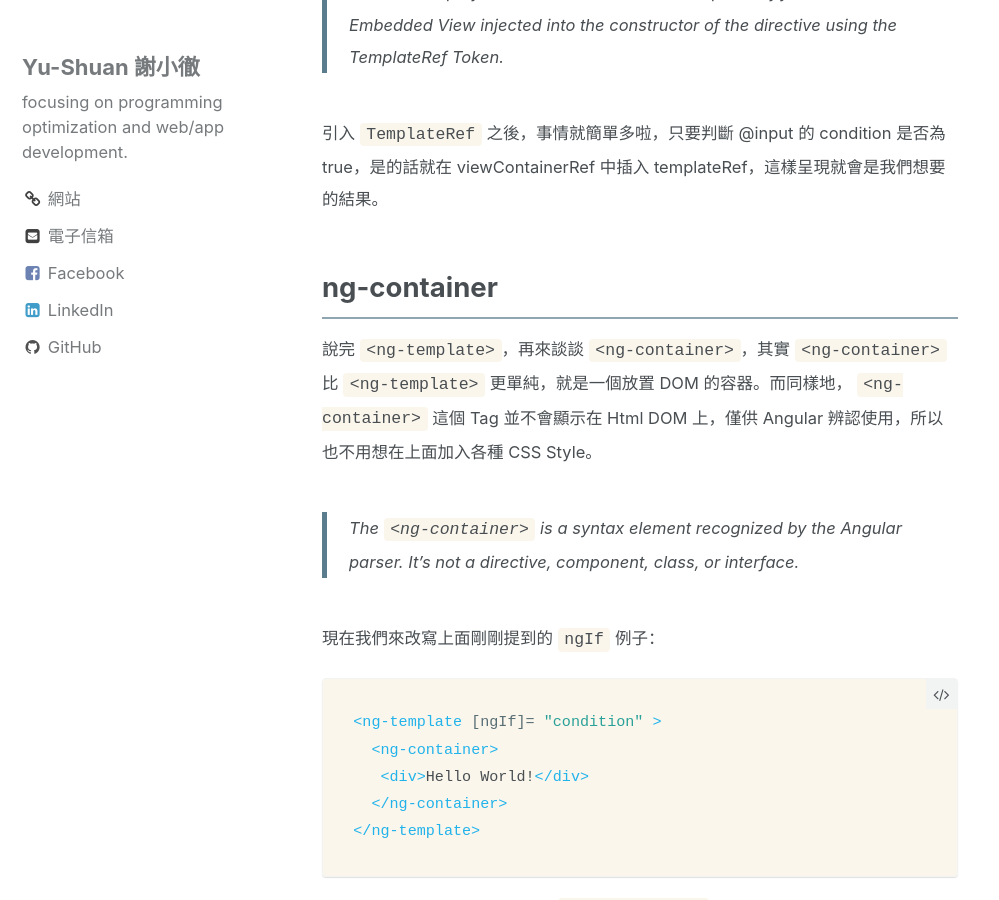
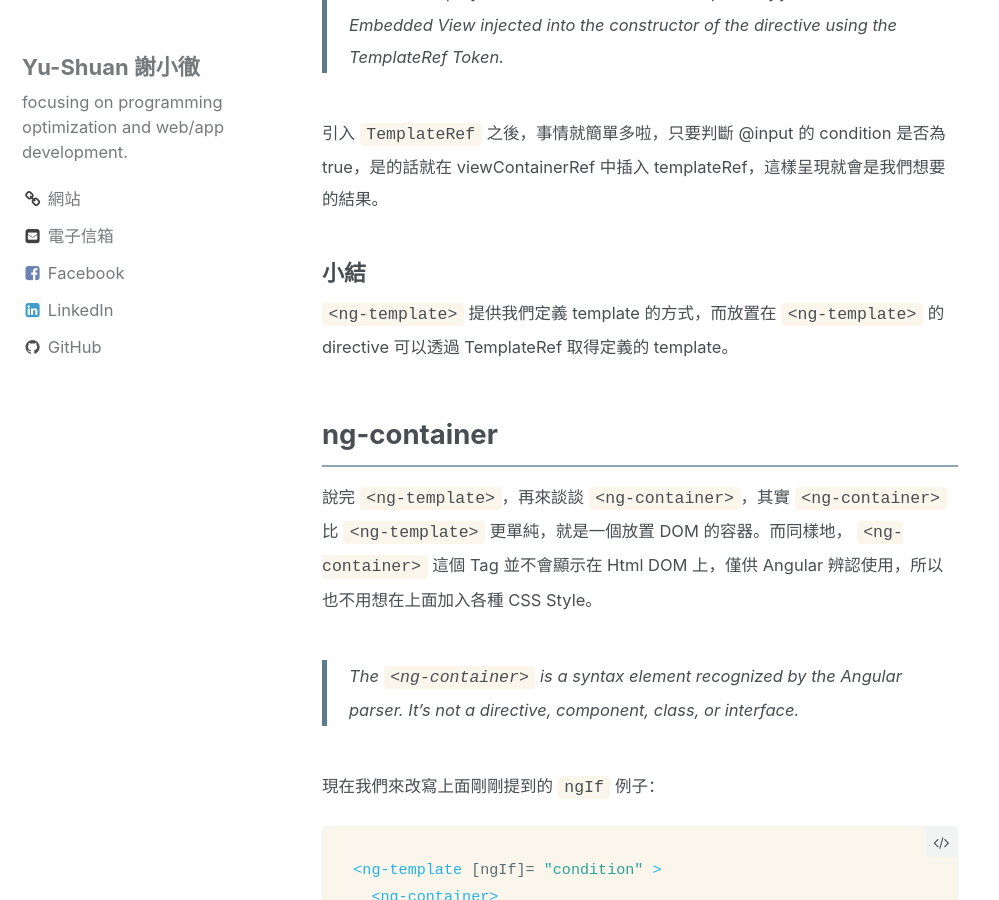
Before and after one commit to YuShuanHsieh/yushuanhsieh.github.io, a Jekyll site: the page built from _posts/2018-05-29-Angular-6-ngTemplate.markdown, in a window 1280 px wide and 900 px high, scrolled down 2088 px. Shown: the whole window, without its empty margins (0-999 px from the left). Built offline with Jekyll 4.4.1, drawn with Linux system fonts in a browser that asks for light colours; some of the changed text lies outside the part shown.

Commit message:
update angualr ng-template

````diff
--- a/_posts/2018-05-29-Angular-6-ngTemplate.markdown
+++ b/_posts/2018-05-29-Angular-6-ngTemplate.markdown
@@ -1,6 +1,6 @@
 ---
 layout: single
-title:  "Angular - <ng-template> & <ng-container>"
+title:  "Angular - ng-template & ng-container"
 date:   2018-05-29 12:00:00 +0800
 categories: WebDevelopment
 ---
@@ -36,6 +36,9 @@ categories: WebDevelopment
 > You can access a `TemplateRef` via a directive placed on a <ng-template> element (or directive prefixed with *) and have the TemplateRef for this Embedded View injected into the constructor of the directive using the TemplateRef Token.
 
 引入 `TemplateRef` 之後，事情就簡單多啦，只要判斷 @input 的 condition 是否為 true，是的話就在 viewContainerRef 中插入 templateRef，這樣呈現就會是我們想要的結果。
+
+### 小結
+`<ng-template>` 提供我們定義 template 的方式，而放置在 `<ng-template>` 的 directive 可以透過 TemplateRef 取得定義的 template。
 
 ## ng-container
 說完 `<ng-template>`，再來談談 `<ng-container>`，其實 `<ng-container>` 比 `<ng-template>` 更單純，就是一個放置 DOM 的容器。而同樣地， `<ng-container>` 這個 Tag 並不會顯示在 Html DOM 上，僅供 Angular 辨認使用，所以也不用想在上面加入各種 CSS Style。
@@ -99,6 +102,6 @@ NgTemplateOutlet 並用啊！為什麼沒有提到這個？**
 ```
 
 ## Reference
-1.https://angular.io/guide/structural-directives
+1. https://angular.io/guide/structural-directives
 2. https://www.youtube.com/watch?v=PTwKhxLZ3jI
 3. https://ithelp.ithome.com.tw/users/20020617/ironman/1263
````
